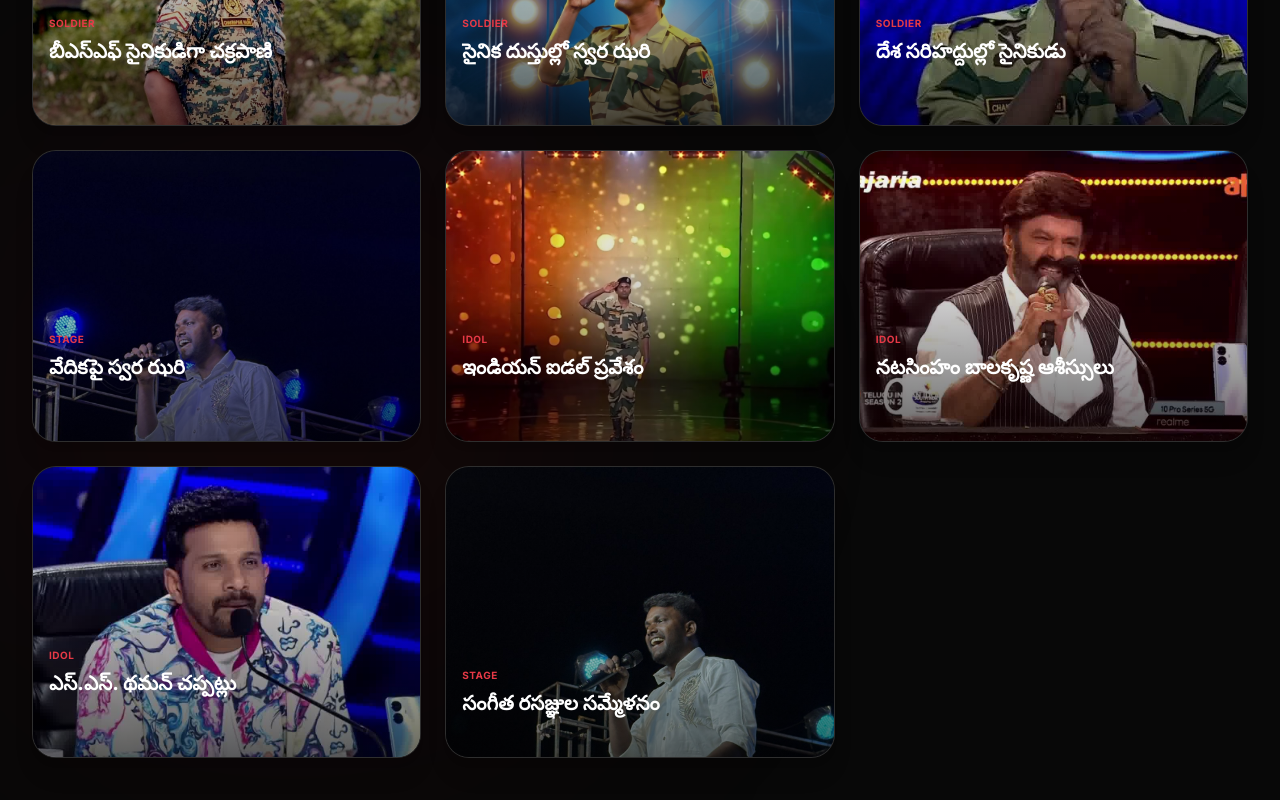
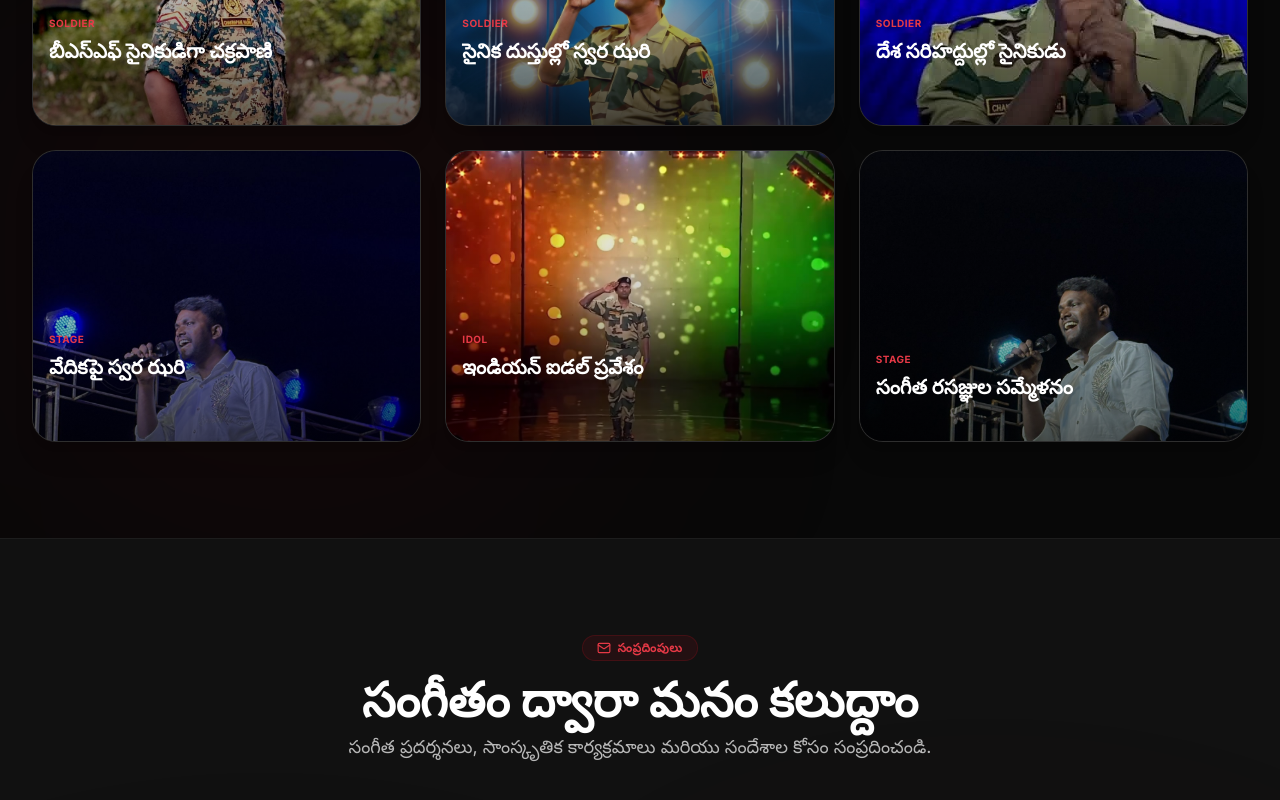
Before and after one commit to Udaynagiri9/chakrapani-nagiri-portfolio, a React (Vite) app: page / in a window 1280 px wide. Shown: the part 11186-11986 px from the top of the page. Built offline with nearby package versions, Linux system fonts and the light colour scheme; a web font is replaced by a local one.

Commit message:
Remove 6th and 7th images from The Cinematic Gallery

```diff
--- a/src/components/Gallery.tsx
+++ b/src/components/Gallery.tsx
@@ -17,7 +17,6 @@ export const Gallery: React.FC = () => {
     { id: 'stage', label: t.filters.stage },
     { id: 'soldier', label: t.filters.soldier },
     { id: 'idol', label: t.filters.idol },
-    { id: 'personal', label: t.filters.personal },
   ];
 
   const filteredPhotos = activeFilter === 'all'
--- a/src/data/mediaData.ts
+++ b/src/data/mediaData.ts
@@ -380,28 +380,6 @@ export const galleryPhotos: GalleryPhoto[] = [
     },
   },
   {
-    id: "gal-4",
-    title: { te: "నటసింహం బాలకృష్ణ ఆశీస్సులు", en: "Blessings from Nandamuri Balakrishna" },
-    category: "idol",
-    src: "/images/balakrishna_special.jpg",
-    span: "col-span-1 row-span-1",
-    caption: {
-      te: "నందమూరి బాలకృష్ణ గారి నుండి ప్రశంసలు మరియు సత్కారం అందుకుంటున్న క్షణం.",
-      en: "Special moment on stage with superstar Nandamuri Balakrishna.",
-    },
-  },
-  {
-    id: "gal-5",
-    title: { te: "ఎస్.ఎస్. థమన్ చప్పట్లు", en: "Composer Thaman Applauds" },
-    category: "idol",
-    src: "/images/thaman_applause.jpg",
-    span: "col-span-1 row-span-1",
-    caption: {
-      te: "సంగీత దర్శకుడు థమన్ నిలబడి చప్పట్లు కొడుతూ అభినందించిన దృశ్యం.",
-      en: "Music Director SS Thaman standing up to applaud the BSF jawan's pure singing.",
-    },
-  },
-  {
     id: "gal-6",
     title: { te: "సంగీత రసజ్ఞుల సమ్మేళనం", en: "Musical Celebration" },
     category: "stage",
```
